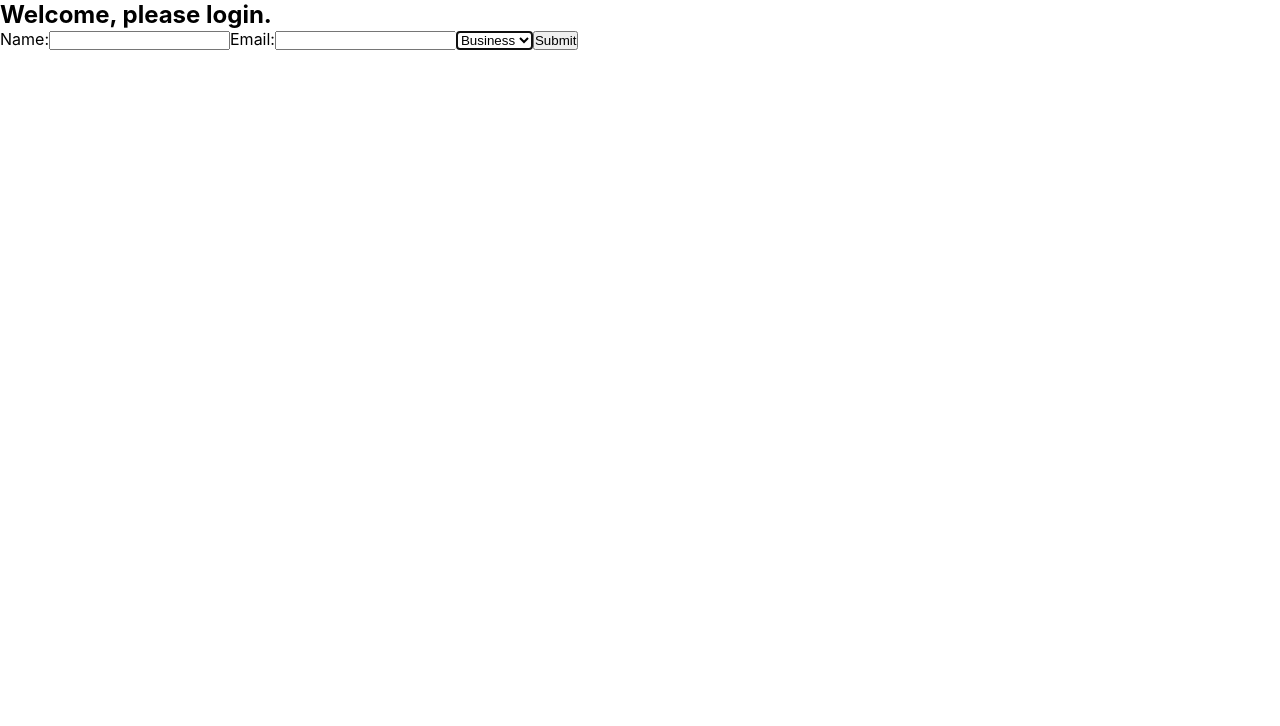
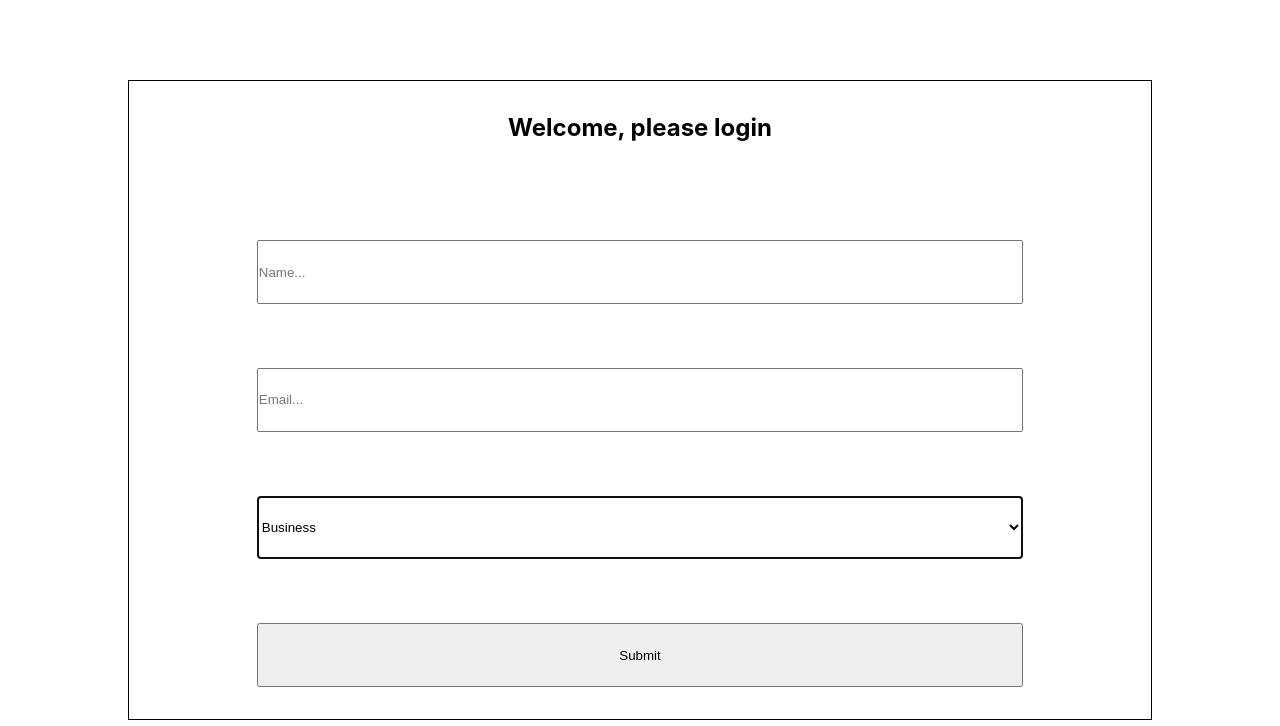
Before and after one commit to joel-oe-lacey/Such-Great-Heights, a React (Create React App) app: page / in a window 1280 px wide. Shown: the top 726 px of the page. Built offline with nearby package versions, Linux system fonts and the light colour scheme.

Commit message:
Refactor form styling for alignment

```diff
--- a/src/Login/Login.js
+++ b/src/Login/Login.js
@@ -1,5 +1,5 @@
 import React, { Component } from 'react';
-import './login.scss';
+import './Login.scss';
 
 export default class Login extends Component {
     constructor() {
@@ -19,19 +19,20 @@ export default class Login extends Component {
 
     render() {
         return (
+            <section className="login-container">
                 <form className="login-form">
-                <h1>Welcome, please login.</h1>
-                <label for="name">Name:</label>
+                    <h1>Welcome, please login</h1>
                     <input
                         type="text"
                         name="name"
+                        placeholder="Name..."
                         value={this.state.name}
                         onChange={this.handleChange}
                     />
-                <label for="email">Email:</label>
                     <input
                         type="text"
                         name="email"
+                        placeholder="Email..."
                         value={this.state.email}
                         onChange={this.handleChange}
                     />
@@ -46,6 +47,7 @@ export default class Login extends Component {
                     </select>
                     <button>Submit</button>
                 </form>
+            </section>
         )
     }
 }
--- a/src/Login/Login.scss
+++ b/src/Login/Login.scss
@@ -0,0 +1,29 @@
+.login-container {
+    height: 100%;
+    width: 100%;
+    display: flex;
+    align-items: center;
+    justify-content: center;
+}
+
+.login-form {
+    height: 80%;
+    width: 80%;
+    border: 1px solid black;
+    display: flex;
+    align-items: center;
+    flex-direction: column;
+    justify-content: space-around;
+
+    h1 {
+        text-align: center;
+        font-size: 1.5em;
+        font-weight: bold;
+    }
+
+    * {
+        width: 75%;
+        height: 10%;
+        margin: 2%;
+    }
+}
```
Lines whose indentation alone changed are shown as unchanged.
